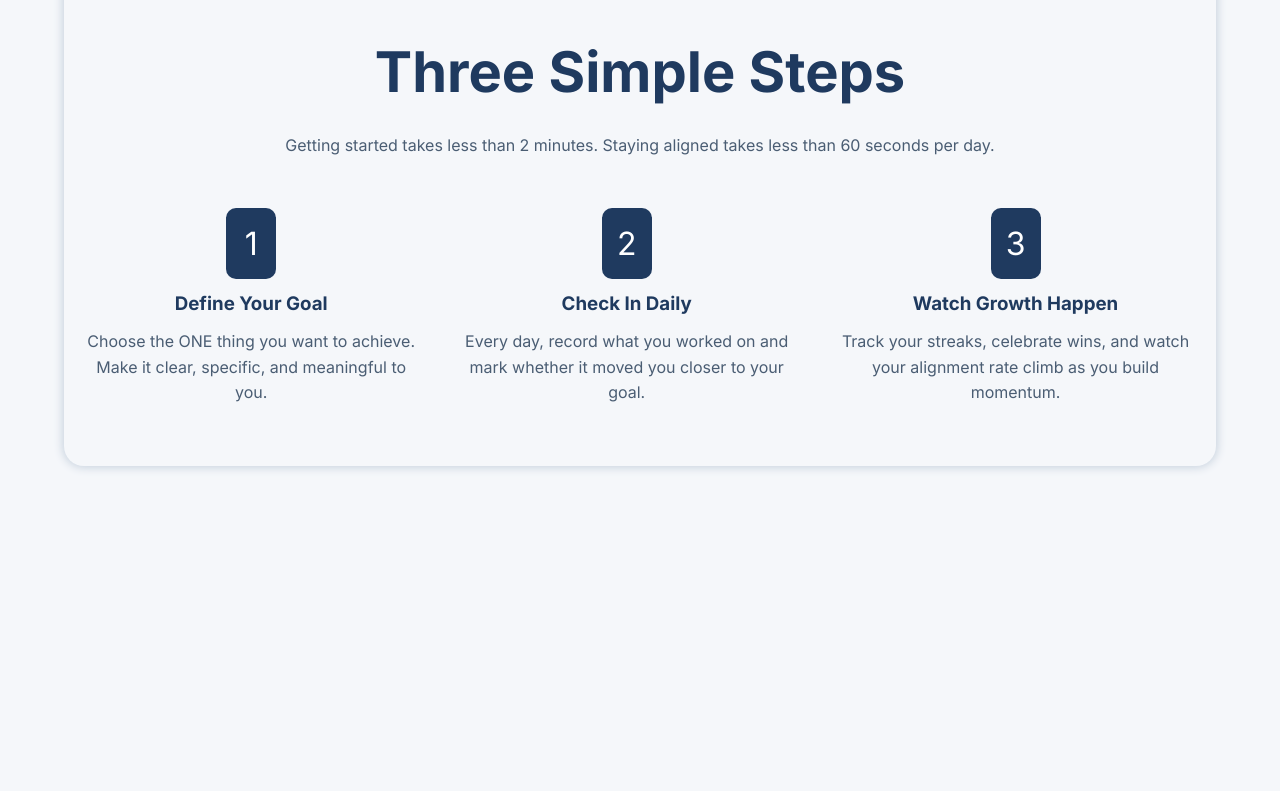
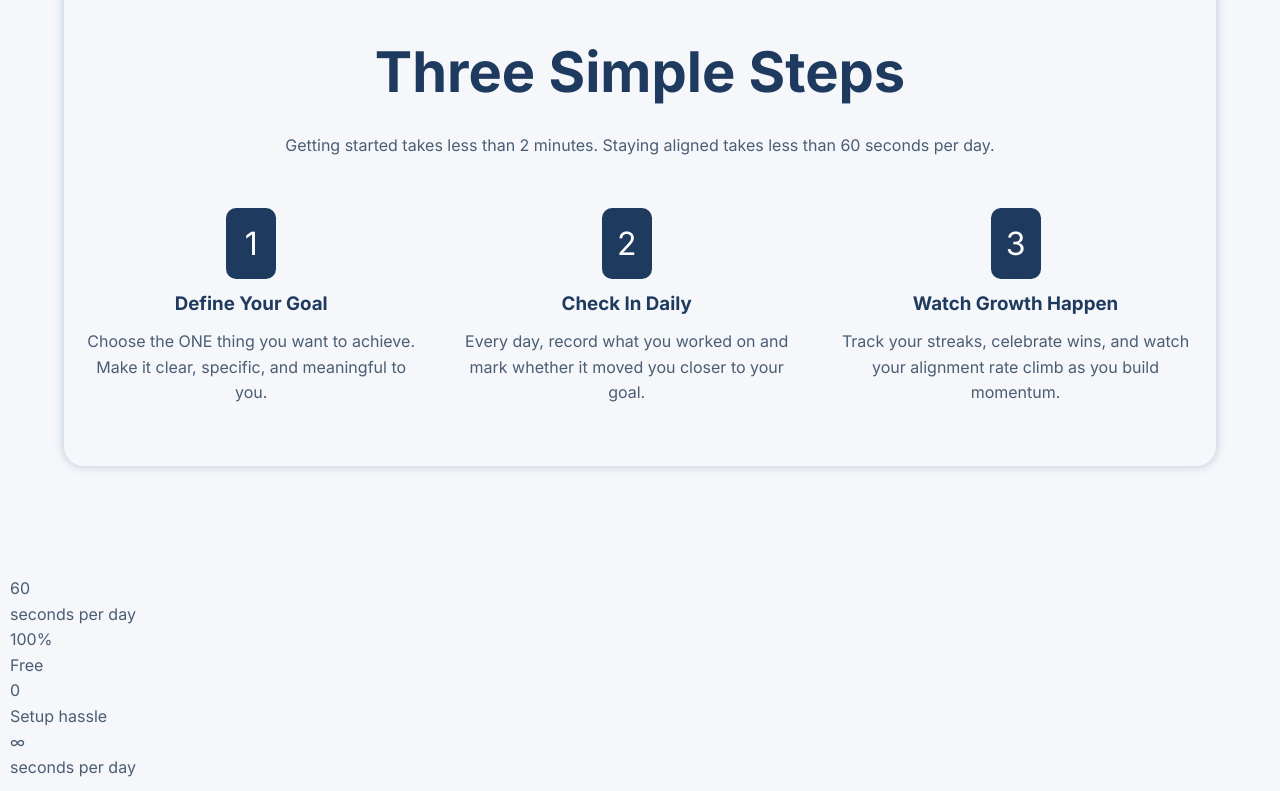
Before and after one commit to 4wiafe/daily-alignment, a React (Vite) app in the folder daily-alignment-app/: page / in a window 1280 px wide. Shown: the part 1562-2353 px from the top of the page. Before the commit the page ends 2128 px from the top, so only its background shows below. Built offline with nearby package versions, Linux system fonts and the light colour scheme; a web font is replaced by a local one.

Commit message:
Add setup section

```diff
--- a/daily-alignment-app/src/components/LandingPage/LandingPage.jsx
+++ b/daily-alignment-app/src/components/LandingPage/LandingPage.jsx
@@ -2,6 +2,7 @@ import Header from "./sections/Header/Header";
 import Hero from "./sections/Hero/Hero";
 import Features from "./sections/Features/Features";
 import HowItWorks from "./sections/HowItWorks/HowItWorks";
+import Setup from "./sections/Setup/Setup";
 
 export default function LandingPage() {
   return (
@@ -11,6 +12,7 @@ export default function LandingPage() {
         <Hero />
         <Features />
         <HowItWorks />
+        <Setup />
       </main>
     </>
   );
--- /dev/null
+++ b/daily-alignment-app/src/components/LandingPage/sections/Setup/Setup.jsx
@@ -0,0 +1,24 @@
+import "./Setup.css";
+
+export default function Setup() {
+  return (
+    <section>
+      <div className="per-day">
+        <p className="time">60</p>
+        <p className="time-des">seconds per day</p>
+      </div>
+      <div className="price">
+        <p className="rate">100%</p>
+        <p className="rate-des">Free</p>
+      </div>
+      <div className="hassle">
+        <p className="hassle-num">0</p>
+        <p className="hassle-des">Setup hassle</p>
+      </div>
+      <div className="potential">
+        <p className="infinite">∞</p>
+        <p className="potential-des">seconds per day</p>
+      </div>
+    </section>
+  );
+}
```
Also changed, not shown: daily-alignment-app/src/components/LandingPage/sections/Setup/Setup.css (added).
